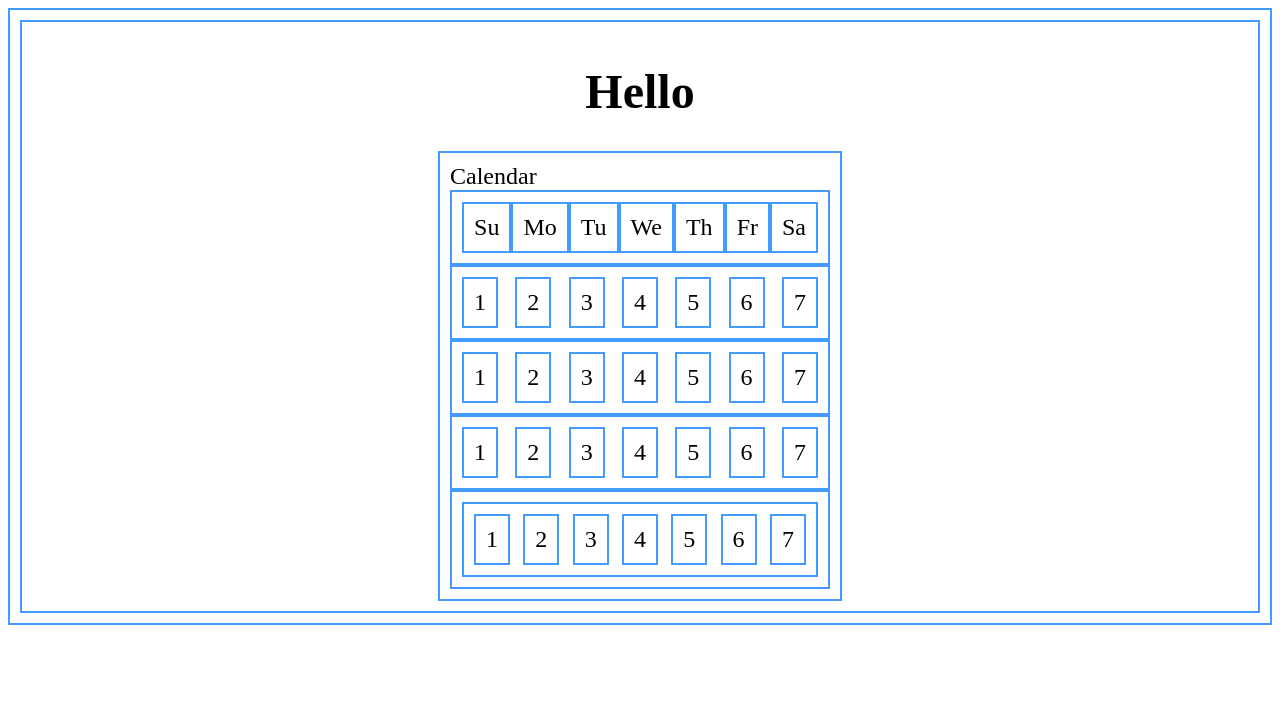
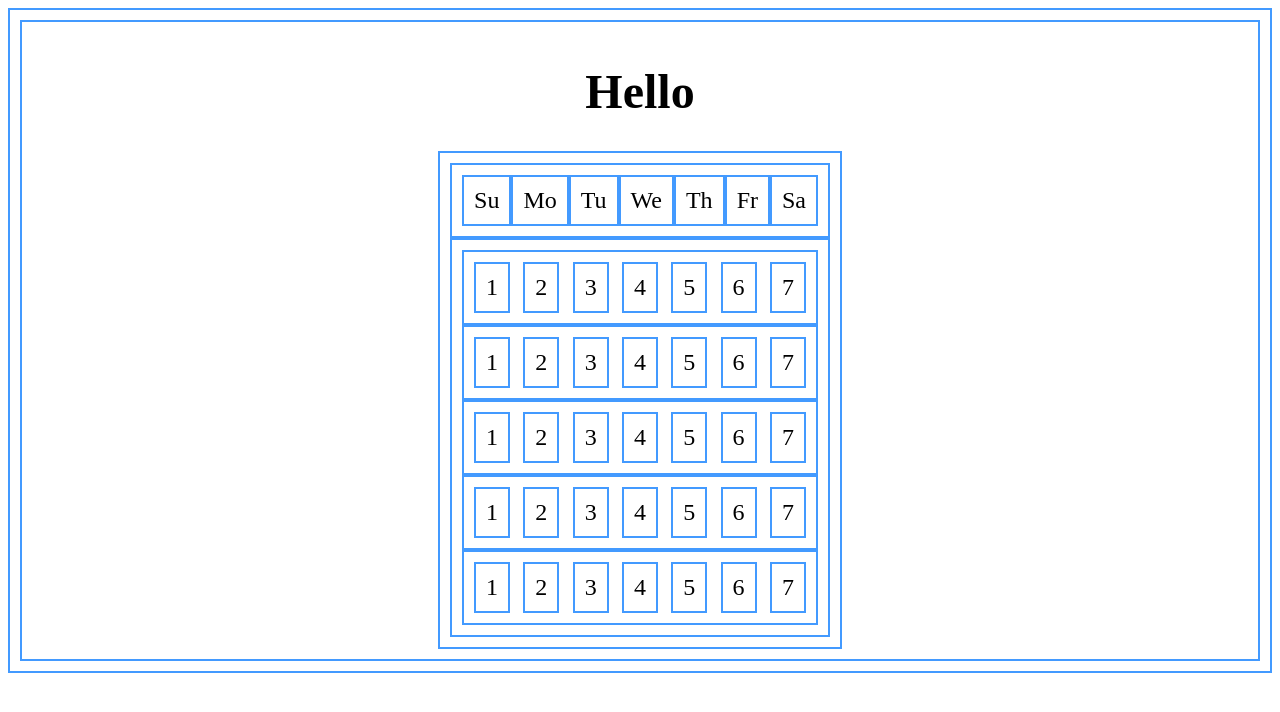
Before and after one commit to Legrito/habiton-project, a React (Create React App) app: page / in a window 1280 px wide. Shown: the top 712 px of the page. Built offline with nearby package versions, Linux system fonts and the light colour scheme.

Commit message:
Add create week days methods

```diff
--- a/src/components/Calendar/Calendar.tsx
+++ b/src/components/Calendar/Calendar.tsx
@@ -1,22 +1,80 @@
-import moment from "moment";
+import moment, { Moment } from "moment";
+import { reduceEachLeadingCommentRange } from "typescript";
 import Month from "./Month";
 import Week from "./Week";
+
+const weekDays: number[] = [0, 1, 2, 3, 4, 5, 6];
 
 const Calendar = () => {
   const date = moment();
   const weekdays = moment.weekdaysMin();
 
-  console.log(date.weekday(1));
+  const getNumberOfWeeksInMonth = (date: moment.Moment): number => {
+    const startWeek = date.startOf("month").isoWeek();
+    const endWeek = date.endOf("month").isoWeek();
+    return endWeek - startWeek + 1;
+  };
+
+  const getMonthDays = (date: moment.Moment) => {
+    const daysInMonth: number = date.daysInMonth();
+    const days: moment.Moment[] = [];
+
+    for (let i = 1; i <= daysInMonth; i++) {
+      days.push(date.date(i));
+      console.log(days);
+    }
+
+    return days;
+  };
+
+  const getNormalizedMonthDaysList = (
+    date: moment.Moment,
+    days: moment.Moment[]
+  ) => {
+    const monthDays = [...days];
+    const startWeek = date.startOf("month").isoWeekday();
+    const endWeek = date.endOf("month").isoWeekday();
+    const startMonth = new Array(startWeek - 1);
+    const endMonth = new Array(7 - endWeek);
+
+    monthDays.unshift(...startMonth.fill(null));
+
+    if (endMonth.length > 0) {
+      return [...monthDays, ...endMonth.fill(null)];
+    }
+
+    return monthDays;
+  };
+
+  const getDaysArrayByMonth = (date: moment.Moment) => {
+    let arrDays: (moment.Moment | null)[][] = [];
+    let week: (moment.Moment | null)[] = [];
+    const normalizedDays = getNormalizedMonthDaysList(date, getMonthDays(date));
+
+
+    console.log(normalizedDays);
+
+    for (let i = 0; i < normalizedDays.length; i++) {
+      if (i % 7 !== 0) {
+        week.push(normalizedDays[i]);
+      } else {
+        week.push(normalizedDays[i]);
+        arrDays.push(week);
+        week = [];
+      }
+    }
+
+    return arrDays;
+  };
+
+  console.log(getDaysArrayByMonth(date));
 
   return (
-  <div>
-    Calendar
-    <Week weekDays={weekdays}/>
-    <Week />
-    <Week />
-    <Week />
-    <Month />
-  </div>
-)};
+    <div>
+      <Week weekDays={weekdays} />
+      <Month date={date} />
+    </div>
+  );
+};
 
 export default Calendar;
--- a/src/components/Calendar/Month.tsx
+++ b/src/components/Calendar/Month.tsx
@@ -1,11 +1,26 @@
+import moment from "moment";
 import Week from "./Week";
 
-const Month = () => {
+interface Props {
+  date: moment.Moment;
+}
+
+const Month = ({ date }: Props) => {
+  const getNumberOfWeeksInMonth = (moment: moment.Moment): number => {
+    const startWeek = moment.startOf("month").isoWeek();
+    const endWeek = moment.endOf("month").isoWeek();
+    return endWeek - startWeek + 1;
+  };
+
+  const weeksAmount: number[] = new Array(
+    getNumberOfWeeksInMonth(date.month("Fabruary"))
+  ).fill(5, 0);
+
   return (
-  <div>
-    <Week />
-  </div>
-)};
-
+    <div>
+      {weeksAmount.map((_, idx) => <Week key={idx} />)}
+    </div>
+  );
+};
 
 export default Month;
--- a/src/components/Calendar/Week.tsx
+++ b/src/components/Calendar/Week.tsx
@@ -7,7 +7,7 @@ interface Props {
   weekDays?: string[]
 }
 
-const Week = ({ weekDays = arr}: Props) => {
+const Week = ({ weekDays = arr }: Props) => {
   return (
   <div className={styles.wrap}>
     {weekDays.map(day => (<Day name={day} />))}
```
Also changed, not shown: src/index.tsx (+8 -8 lines).
